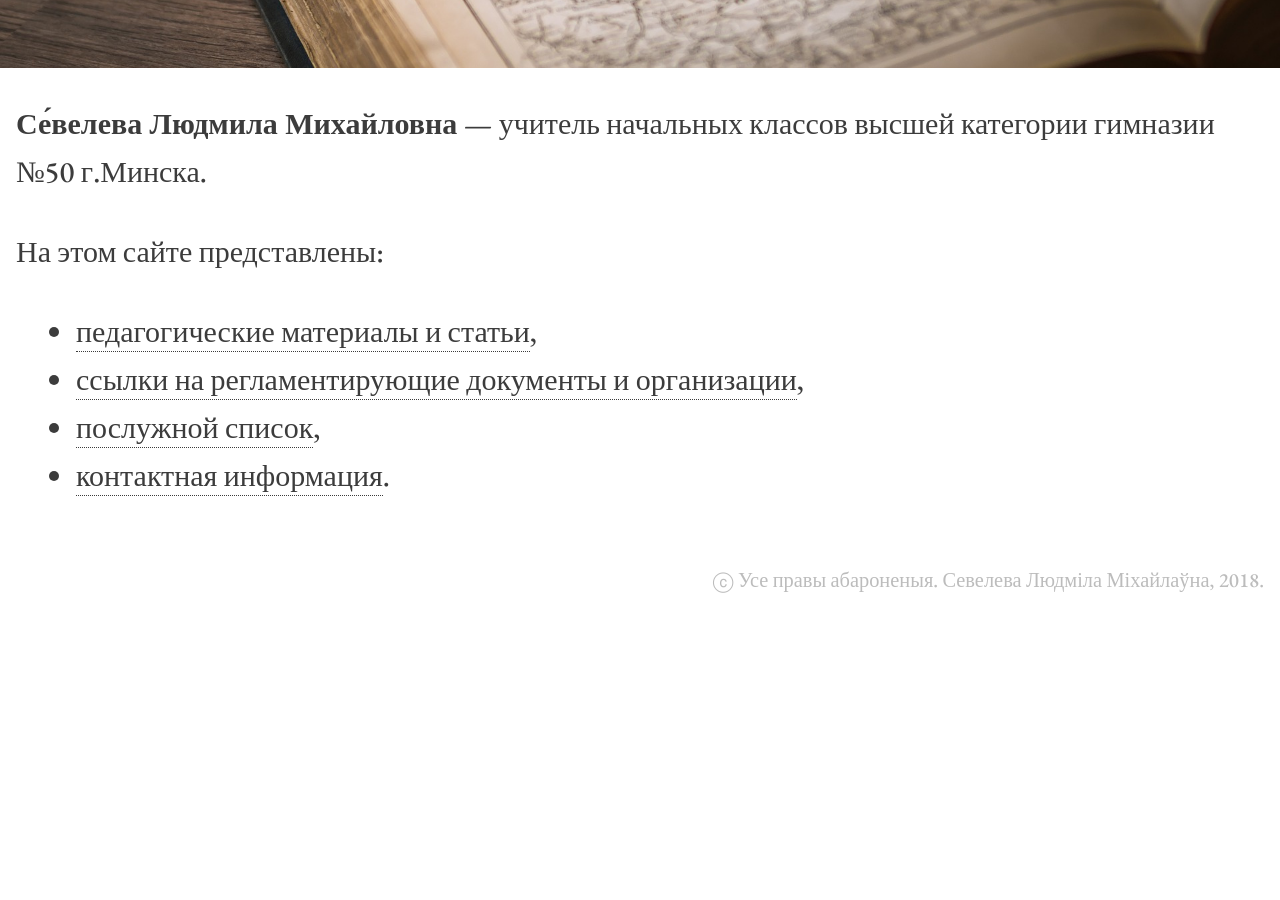
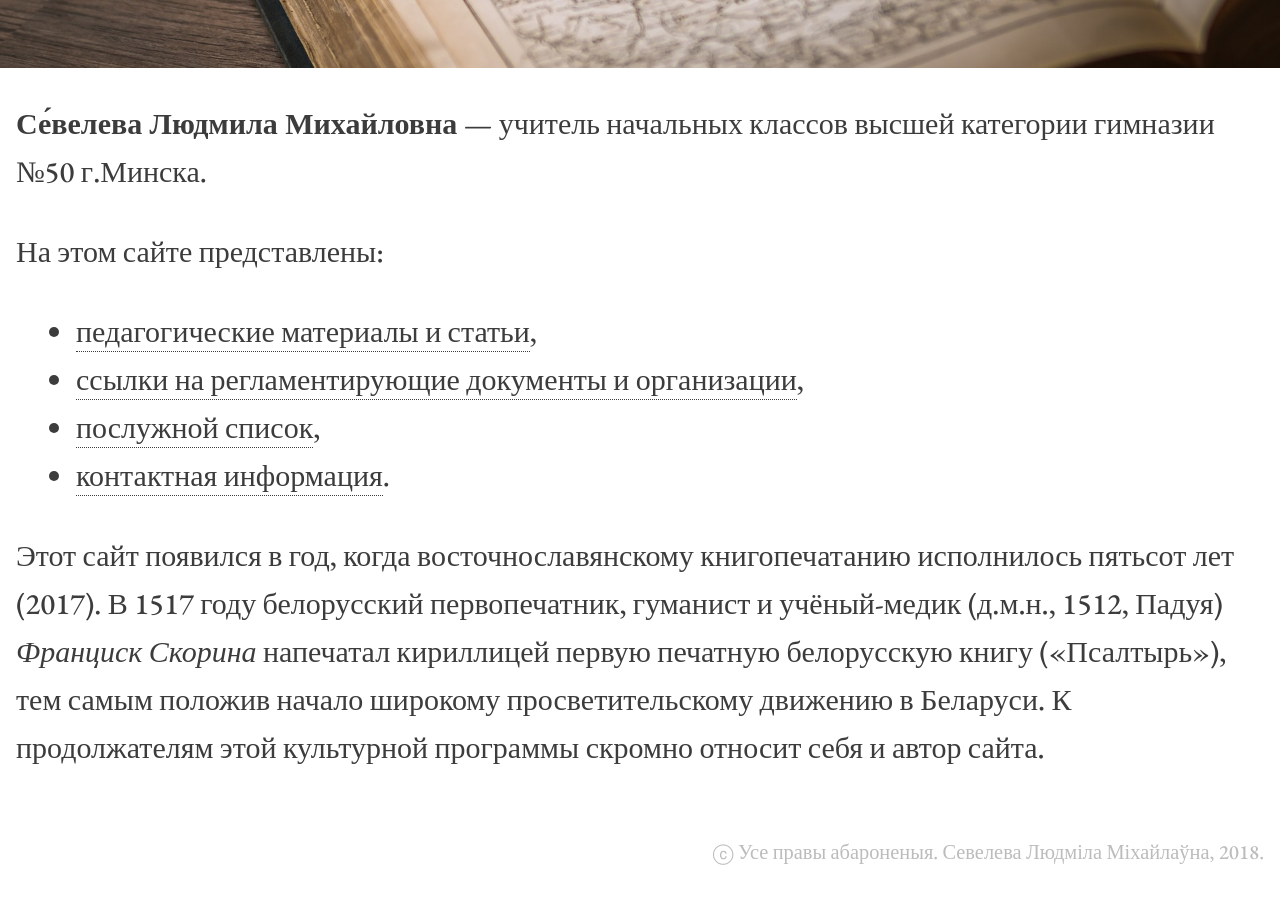
Before and after one commit to seveleva/seveleva, a Jekyll site: the page built from index.md, in a window 1280 px wide and 900 px high, scrolled down 626 px. Built offline with Jekyll 4.4.1, drawn with Linux system fonts in a browser that asks for light colours; before the commit the page ends 1254 px from its top, so only the background shows below that.

Commit message:
Update index.md

```diff
--- a/index.md
+++ b/index.md
@@ -16,3 +16,5 @@
 * [ссылки на регламентирующие документы и организации](links),<BR>
 * [послужной список](cv),<BR>
 * [контактная информация](contacts).
+
+Этот сайт появился в год, когда восточнославянскому книгопечатанию исполнилось пятьсот лет (2017). В 1517 году белорусский первопечатник, гуманист и учёный-медик (д.м.н., 1512, Падуя) *Франциск Скорина* напечатал кириллицей первую печатную белорусскую книгу («Псалтырь»), тем самым положив начало широкому просветительскому движению в Беларуси. К продолжателям этой культурной программы скромно относит себя и автор сайта.
```
